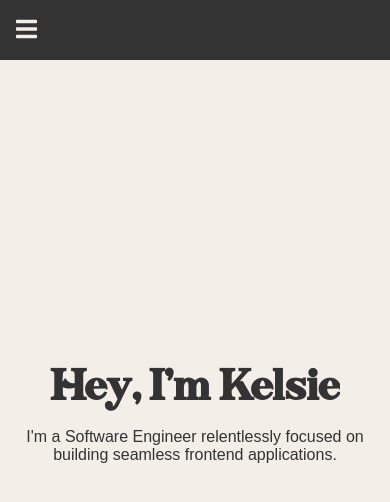
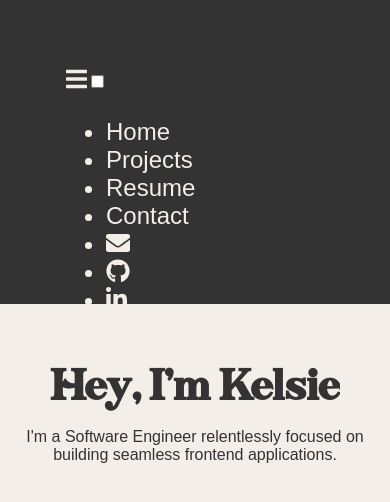
Before and after one commit to kelsiebesingeryeh/personal-website, a React (Create React App) app: page / in a window 390 px wide. Shown: the top 502 px of the page. Built offline with nearby package versions, Linux system fonts and the light colour scheme.

Commit message:
Add links to other pages with hamburger menu

```diff
--- a/src/App/App.js
+++ b/src/App/App.js
@@ -5,6 +5,7 @@ import Resume from '../Resume/Resume'
 import Home from '../Home/Home'
 import Projects from '../Projects/Projects'
 import Contact from '../Contact/Contact'
+import HamburgerMenu from '../HamburgerMenu/HamburgerMenu'
 import { Route, Switch } from 'react-router-dom'
 
 class App extends Component {
--- /dev/null
+++ b/src/HamburgerMenu/HamburgerMenu.js
@@ -0,0 +1,14 @@
+// import React from 'react'
+// import './HamburgerMenu.scss'
+
+
+// // const HamburgerMenu = () => {
+// //     return (
+// //       <div className="hamburgerMenu hidden">
+// //         <FontAwesomeIcon icon={faBars} />
+// //       </div>
+// //     );
+
+// // }
+
+// export default HamburgerMenu
--- a/src/NavBar/NavBar.js
+++ b/src/NavBar/NavBar.js
@@ -6,13 +6,52 @@ import { faLinkedinIn } from "@fortawesome/free-brands-svg-icons"
 import { faGithub } from "@fortawesome/free-brands-svg-icons"
 import { faEnvelope } from "@fortawesome/free-solid-svg-icons"
 import { faBars } from "@fortawesome/free-solid-svg-icons"
+import HamburgerMenu from '../HamburgerMenu/HamburgerMenu'
+
 
 const NavBar = () => {
     return (
       <nav className="navbar">
-
-        <div className='hamburgerMenu hidden'>
+        <div className="hamburgerMenu hidden">
           <FontAwesomeIcon icon={faBars} />
+          <input type="checkbox" />
+          <span></span>
+          <span></span>
+          <span></span>
+          <ul>
+            <li>
+              <Link to="/">Home</Link>
+            </li>
+            <li>
+              <Link to="/projects">Projects</Link>
+            </li>
+            <li>
+              <Link to="/resume">Resume</Link>
+            </li>
+            <li>
+              <Link to="/contact">Contact</Link>
+            </li>
+            <li>
+              <a href="mailto:kelsiebesinger@gmail.com" target="_blank">
+                <FontAwesomeIcon icon={faEnvelope} />
+              </a>
+            </li>
+            <li>
+              <a href="https://github.com/kelsiebesingeryeh" target="_blank">
+                <FontAwesomeIcon icon={faGithub} />
+              </a>
+            </li>
+            <li>
+              <a
+                href={
+                  "https://www.linkedin.com/in/kelsie-besinger-yeh-80947132/"
+                }
+                target="_blank"
+              >
+                <FontAwesomeIcon icon={faLinkedinIn} />
+              </a>
+            </li>
+          </ul>
         </div>
 
         <div className="iconsContainerLeft">
@@ -47,7 +86,7 @@ const NavBar = () => {
           </ul>
         </div>
       </nav>
-    )
+    );
 }
 
 export default NavBar
--- a/src/NavBar/NavBar.scss
+++ b/src/NavBar/NavBar.scss
@@ -59,6 +59,10 @@ a {
 
     .hamburgerMenu {
         display: block;
+        position: relative;
+        top: 50px;
+        left: 50px;
+        z-index: 1;
         margin-right: 2rem;
         display: block;
         padding: 1rem;
```
Also changed, not shown: src/HamburgerMenu/HamburgerMenu.scss (added).
